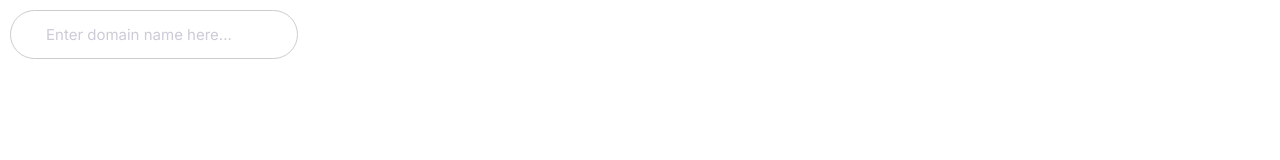
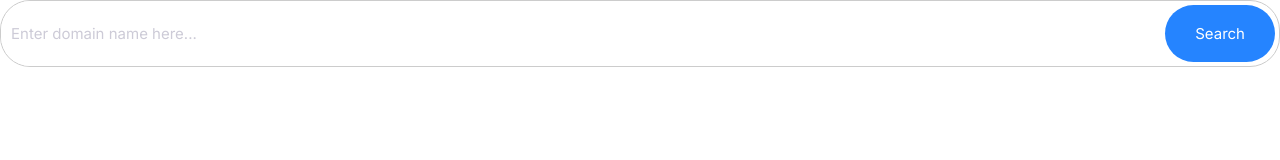
Before and after one commit to eyu1048/moshify.com, a plain HTML site: page moshify/index.html in a window 1280 px wide. Drawn offline with Linux system fonts and the light colour scheme.

Commit message:
combine inputs and buttons together.

```diff
--- a/moshify/css/style.css
+++ b/moshify/css/style.css
@@ -4,6 +4,8 @@
     --color-accent:#ff3400;
     --color-headings:#1b0760;
     --color-body:#918ca4;
+    --color-border:#ccc;
+    --border-radius: 30px;
 }
 /* Typography */
 
@@ -235,11 +237,10 @@ a{
 
 /* Input */
 .input{
-    border-radius: 30px;
-    border: 1px solid #ccc;
+    border-radius: var(--border-radius);
+    border: 1px solid var(--color-border);
     color: var(--color-headings);
     font-size: 2rem;
-    margin: 1rem;
     outline: 0;
     padding: 1.5rem 3.5rem;
 
@@ -249,6 +250,26 @@ a{
     color: #cdcbd7;
 }
 
+
+
+/* Input group */
+
+.input-group{
+    border: 1px solid var(--color-border);
+    border-radius: var(--border-radius);
+    display: flex;
+}
+
+.input-group .input{
+    border: 0;
+    flex-grow: 1;
+    padding: 1.5rem 1rem;
+}
+
+.input-group .btn{
+    margin: 4px;
+}
+
 @media screen and (min-width:1024px) {
     .input{
         font-size: 1.5rem;
--- a/moshify/index.html
+++ b/moshify/index.html
@@ -13,7 +13,11 @@
     <title>bab_Document</title>
 </head>
 <body>
-    <input type="text" placeholder="Enter domain name here..." class="input">
+    <div class="input-group">
+
+        <input type="text" placeholder="Enter domain name here..." class="input">
+        <button class="btn btn--primary">Search</button>
+    </div>
 
 </body>
 </html>
```
Also changed, not shown: moshify/components/button.html (+1 -1 lines), moshify/components/input-group.html (added, +9 -0 lines).
